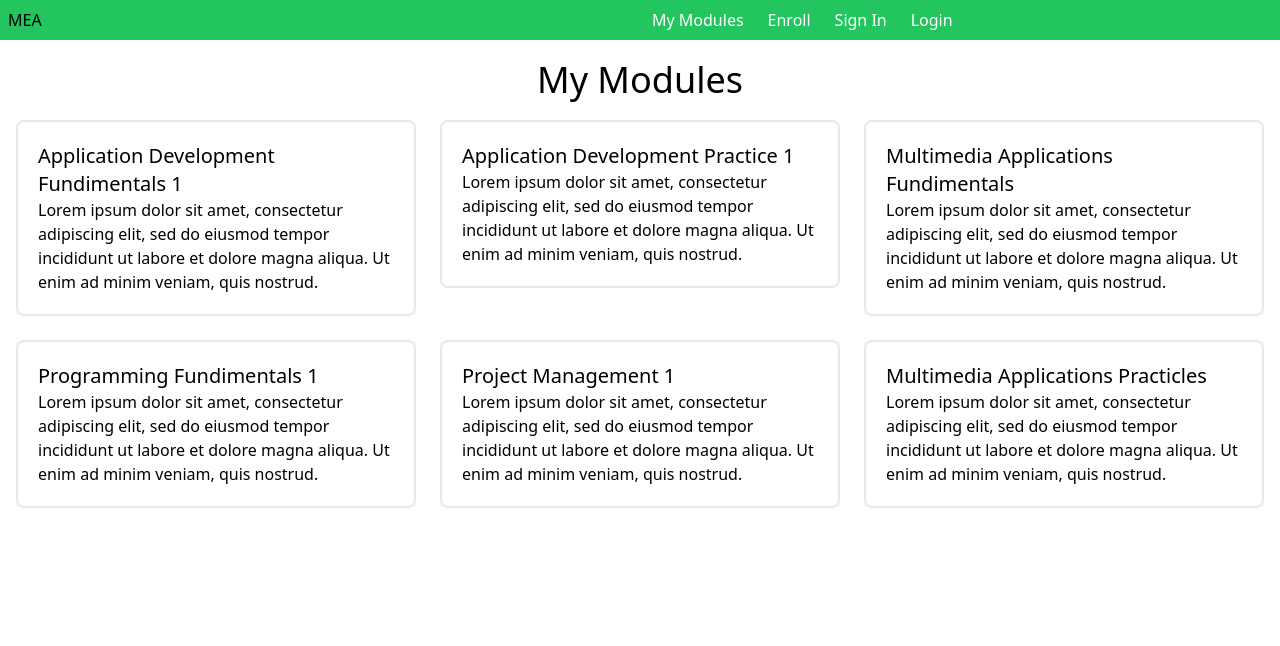
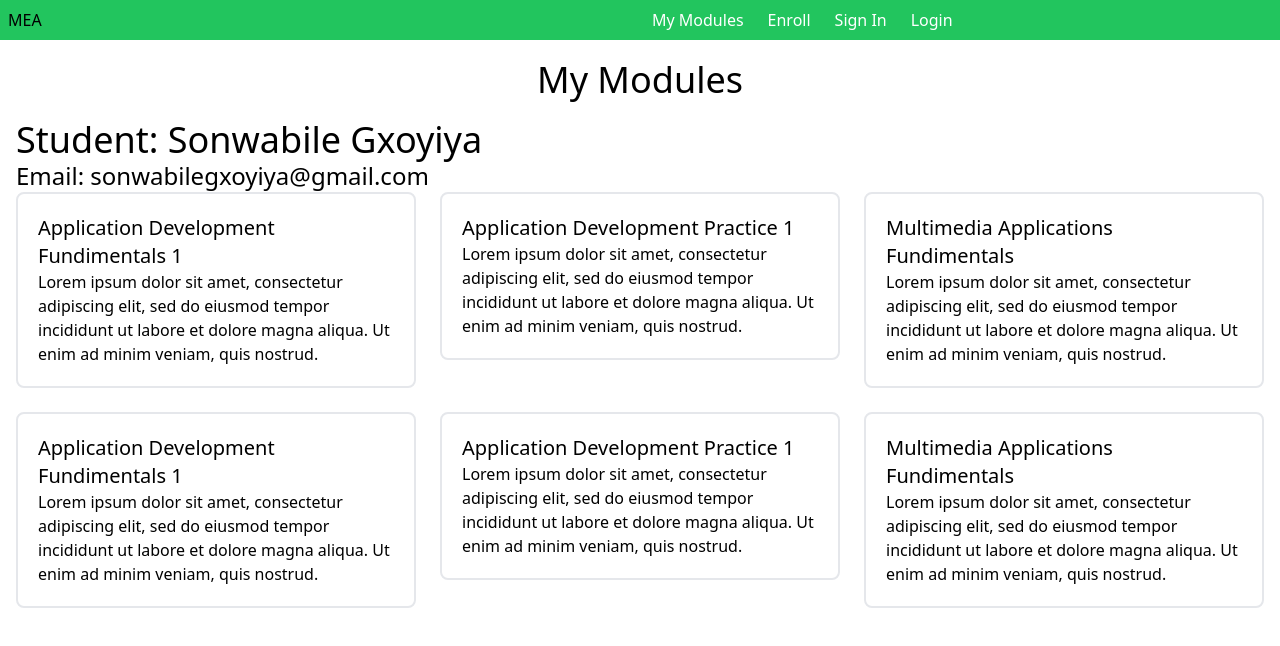
Before and after one commit to sonwabileIT/mea, an Angular app: page /mymodules in a window 1280 px wide. Shown: the top 646 px of the page. Built offline with nearby package versions, Linux system fonts and the light colour scheme; data requests are answered from the project's data file.

Commit message:
feat: add user modules data to my-modules section

```diff
--- a/_data/data.json
+++ b/_data/data.json
@@ -6,7 +6,38 @@
             "lastname": "Gxoyiya",
             "email": "sonwabilegxoyiya@gmail.com",
             "password": "kfnvjkbrejbk",
-            "usermodules": []
+            "usermodules": [
+                {
+                    "id":1,
+                    "title":"Application Development Fundimentals 1",
+                    "description":"Lorem ipsum dolor sit amet, consectetur adipiscing elit, sed do eiusmod tempor incididunt ut labore et dolore magna aliqua. Ut enim ad minim veniam, quis nostrud."
+                },
+                {
+                    "id":2,
+                    "title":"Application Development Practice 1",
+                    "description":"Lorem ipsum dolor sit amet, consectetur adipiscing elit, sed do eiusmod tempor incididunt ut labore et dolore magna aliqua. Ut enim ad minim veniam, quis nostrud."
+                },
+                {
+                    "id":3,
+                    "title":"Multimedia Applications Fundimentals",
+                    "description":"Lorem ipsum dolor sit amet, consectetur adipiscing elit, sed do eiusmod tempor incididunt ut labore et dolore magna aliqua. Ut enim ad minim veniam, quis nostrud."
+                },
+                {
+                    "id":4,
+                    "title":"Application Development Fundimentals 1",
+                    "description":"Lorem ipsum dolor sit amet, consectetur adipiscing elit, sed do eiusmod tempor incididunt ut labore et dolore magna aliqua. Ut enim ad minim veniam, quis nostrud."
+                },
+                {
+                    "id":5,
+                    "title":"Application Development Practice 1",
+                    "description":"Lorem ipsum dolor sit amet, consectetur adipiscing elit, sed do eiusmod tempor incididunt ut labore et dolore magna aliqua. Ut enim ad minim veniam, quis nostrud."
+                },
+                {
+                    "id":6,
+                    "title":"Multimedia Applications Fundimentals",
+                    "description":"Lorem ipsum dolor sit amet, consectetur adipiscing elit, sed do eiusmod tempor incididunt ut labore et dolore magna aliqua. Ut enim ad minim veniam, quis nostrud."
+                }
+            ]
         }
     ],
     "modules": [
--- a/src/app/pages/my-modules/my-modules.component.html
+++ b/src/app/pages/my-modules/my-modules.component.html
@@ -2,69 +2,17 @@
     <div class="text-4xl text-center py-5">My Modules</div>
 </div>
 
+<div *ngIf="user">
+    <h2 class="text-4xl">Student: {{user.firstname}} {{user.lastname}}</h2>
+    <h2 class="text-2xl">Email: {{user.email}}</h2>
     <ul class="grid grid-cols-3 gap-6 ">
-    <li *ngFor="let module of moduleList" >
+        <li *ngFor="let user of user.usermodules" >
             <label class="inline-flex items-center justify-between p-5 hover:bg-slate-200 border-2 w-full cursor-pointer rounded-lg">
                 <div class="block">
-                <div class="text-xl">{{module.title}}</div>
-                <div>{{module.description}}</div>
+                    <div class="text-xl">{{user.title}}</div>
+                    <div>{{user.description}}</div>
                 </div>
             </label>
         </li>
-    <!-- <li>
-        <label class="inline-flex items-center justify-between p-5 hover:bg-slate-200 border-2 w-full cursor-pointer rounded-lg">
-            <div class="block">
-                <div class="text-xl">Module 1</div>
-                <div>Lorem ipsum dolor sit amet, consectetur adipiscing elit, sed do eiusmod tempor incididunt ut labore et dolore magna aliqua. Ut enim ad minim veniam, quis nostrud.</div>
+    </ul>
 </div>
-        </label>
-    </li>
-    <li>
-        <label class="inline-flex items-center justify-between p-5 hover:bg-slate-200 border-2 w-full cursor-pointer rounded-lg">
-            <div class="block">
-                <div class="text-xl">Module 1</div>
-                <div>Lorem ipsum dolor sit amet, consectetur adipiscing elit, sed do eiusmod tempor incididunt ut labore et dolore magna aliqua. Ut enim ad minim veniam, quis nostrud.</div>
-            </div>
-        </label>
-    </li>
-    <li>
-        <label class="inline-flex items-center justify-between p-5 hover:bg-slate-200 border-2 w-full cursor-pointer rounded-lg">
-            <div class="block">
-                <div class="text-xl">Module 1</div>
-                <div>Lorem ipsum dolor sit amet, consectetur adipiscing elit, sed do eiusmod tempor incididunt ut labore et dolore magna aliqua. Ut enim ad minim veniam, quis nostrud.</div>
-            </div>
-        </label>
-    </li>
-    <li>
-        <label class="inline-flex items-center justify-between p-5 hover:bg-slate-200 border-2 w-full cursor-pointer rounded-lg">
-            <div class="block">
-                <div class="text-xl">Module 1</div>
-                <div>Lorem ipsum dolor sit amet, consectetur adipiscing elit, sed do eiusmod tempor incididunt ut labore et dolore magna aliqua. Ut enim ad minim veniam, quis nostrud.</div>
-            </div>
-        </label>
-    </li>
-    <li>
-        <label class="inline-flex items-center justify-between p-5 hover:bg-slate-200 border-2 w-full cursor-pointer rounded-lg">
-            <div class="block">
-                <div class="text-xl">Module 1</div>
-                <div>Lorem ipsum dolor sit amet, consectetur adipiscing elit, sed do eiusmod tempor incididunt ut labore et dolore magna aliqua. Ut enim ad minim veniam, quis nostrud.</div>
-            </div>
-        </label>
-    </li>
-    <li>
-        <label class="inline-flex items-center justify-between p-5 hover:bg-slate-200 border-2 w-full cursor-pointer rounded-lg">
-            <div class="block">
-                <div class="text-xl">Module 1</div>
-                <div>Lorem ipsum dolor sit amet, consectetur adipiscing elit, sed do eiusmod tempor incididunt ut labore et dolore magna aliqua. Ut enim ad minim veniam, quis nostrud.</div>
-            </div>
-        </label>
-    </li>
-    <li>
-        <label class="inline-flex items-center justify-between p-5 hover:bg-slate-200 border-2 w-full cursor-pointer rounded-lg">
-            <div class="block">
-                <div class="text-xl">Module 1</div>
-                <div>Lorem ipsum dolor sit amet, consectetur adipiscing elit, sed do eiusmod tempor incididunt ut labore et dolore magna aliqua. Ut enim ad minim veniam, quis nostrud.</div>
-            </div>
-        </label>
-    </li> -->
-</ul>
--- a/src/app/pages/my-modules/my-modules.component.ts
+++ b/src/app/pages/my-modules/my-modules.component.ts
@@ -2,6 +2,8 @@ import { Component } from '@angular/core';
 import { IModule } from 'src/app/models/imodule';
 import { CommonModule } from '@angular/common';
 import { ModuleService } from 'src/app/services/module.service';
+import { UserService } from 'src/app/services/user.service';
+import { user } from 'src/app/models/user';
 
 @Component({
   selector: 'app-my-modules',
@@ -17,16 +19,24 @@ export class MyModulesComponent {
   //   return modules ?? [];
   // }
 
-  constructor(private moduleService: ModuleService){}
+  constructor(private userService: UserService){}
 
   ngOnInit(): void{
-    this.getModules();
+    // this.getModules();
+    this.getUser("1");
+
   }
 
-  async getModules() {
-    this.moduleList = await this.moduleService.getAllModules()
+  // async getModules() {
+  //   this.moduleList = await this.moduleService.getAllModules()
+  // }
+
+  async getUser(id: string) {
+    this.user = await this.userService.getUserById(id)
   }
 
-   moduleList: IModule[] = [];
+
+  user: any = {} ;
+  moduleList: IModule[] = [];
 
 }
--- /dev/null
+++ b/src/app/services/user.service.ts
@@ -0,0 +1,17 @@
+import { Injectable } from '@angular/core';
+import { user } from '../models/user';
+
+@Injectable({
+  providedIn: 'root'
+})
+export class UserService {
+
+  constructor() { }
+
+  async getUserById(id: string): Promise<user> {
+    const result = await fetch(`http://localhost:4000/users/${id} `);
+    const user = await result.json();
+    console.log(user)
+    return user
+  }
+}
```
Lines whose indentation alone changed are shown as unchanged.
